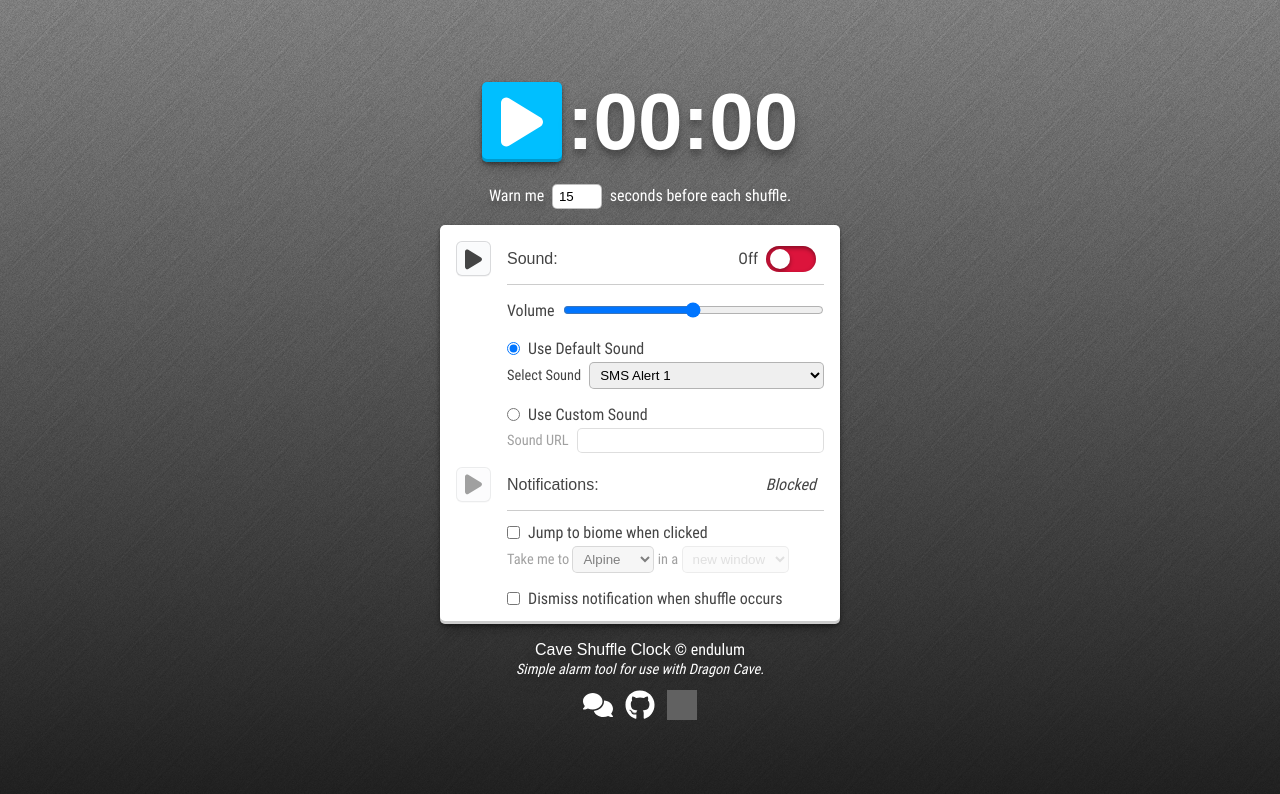
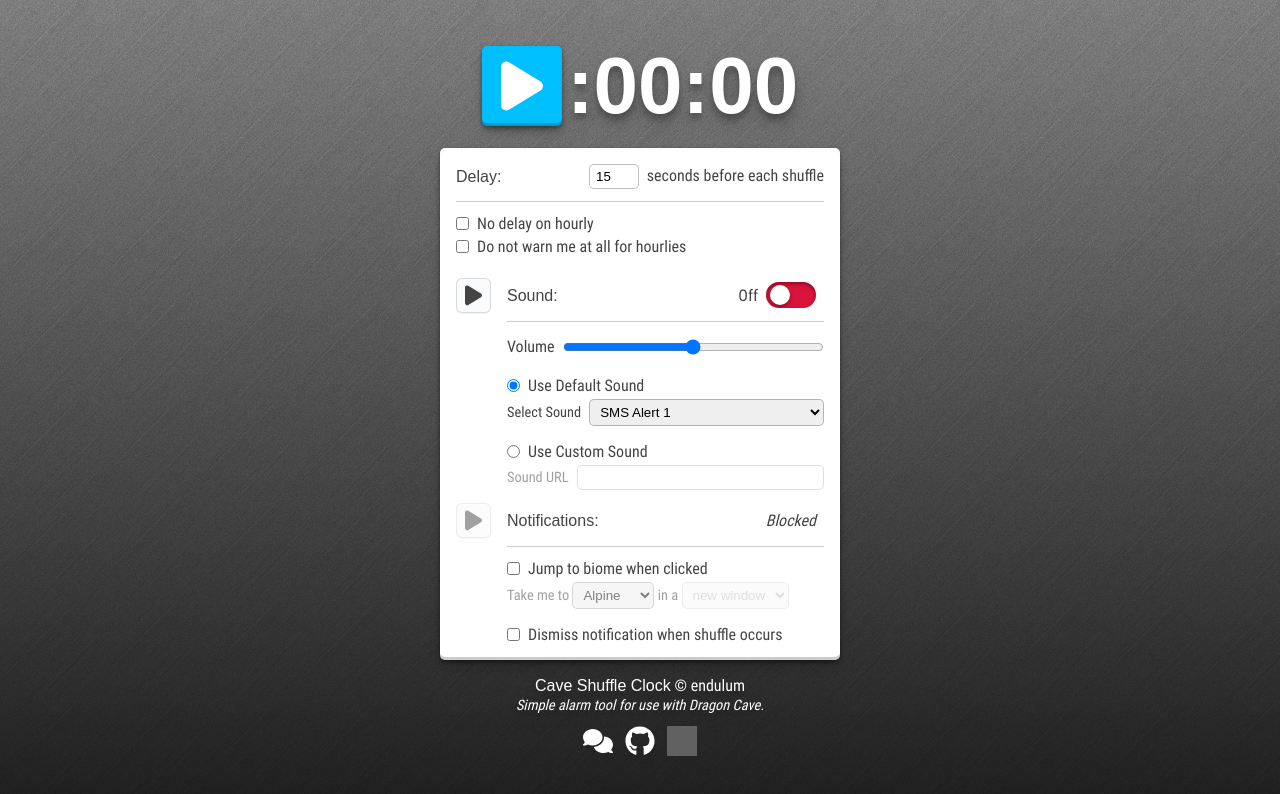
Before and after one commit to endulum/dc-shuffle-clock, a React (Vite) app: page / in a window 1280 px wide. Shown: the top 794 px of the page. Built offline with nearby package versions, Linux system fonts and the light colour scheme; grey boxes are pictures that could not be loaded; a web font is replaced by a local one.

Commit message:
move Delay settings to inside Settings, add noHourly and noDelayOnHourly to clock settings

```diff
--- a/src/App.tsx
+++ b/src/App.tsx
@@ -2,7 +2,6 @@ import useClockSettings from './hooks/useClockSettings.ts'
 import useNotifSettings from './hooks/useNotifSettings.ts'
 
 import Clock from './components/Clock.tsx'
-import DelayField from './components/DelayField.tsx'
 import Settings from './components/Settings.tsx'
 import Footer from './components/Footer.tsx'
 
@@ -27,13 +26,9 @@ export default function App (): JSX.Element {
   return (
     <>
       <Clock
-        delay={clockSettings.delay}
+        clockSettings={clockSettings}
         onAlert={handleAlert}
         notifSupport={notifSupport}
-      />
-      <DelayField
-        clockSettings={clockSettings}
-        setClockSettings={setClockSettings}
       />
       <Settings
         clockSettings={clockSettings}
--- a/src/components/Clock.tsx
+++ b/src/components/Clock.tsx
@@ -3,15 +3,15 @@ import { useDocumentTitle } from 'usehooks-ts'
 import useClockTime from '../hooks/useClockTime.ts'
 import { addToSessionLog } from '../functions/addToSessionLog.ts'
 import keepWorkerAwake from '../functions/keepWorkerAwake.ts'
-import { type TNotifTypes } from '../types.ts'
+import { type IClockSettings, type TNotifTypes } from '../types.ts'
 
 import PauseSvg from '../assets/pause.svg'
 import PlaySvg from '../assets/play.svg'
 import ShuffleSvg from '../assets/shuffle.svg'
 
-export default function Clock ({ onAlert, delay, notifSupport }: {
+export default function Clock ({ onAlert, clockSettings, notifSupport }: {
   onAlert: (isHourly: boolean) => void
-  delay: number
+  clockSettings: IClockSettings
   notifSupport: TNotifTypes
 }): JSX.Element {
   const { time, isPaused, togglePause } = useClockTime()
@@ -34,13 +34,29 @@ export default function Clock ({ onAlert, delay, notifSupport }: {
     }, 2000)
   }
 
+  function doAlert (isHourly: boolean): void {
+    onAlert(isHourly)
+    addToSessionLog('Alarm should go off', time)
+    animateShuffle()
+  }
+
   useEffect(() => {
     if (!isPaused) {
-      if ((time.minutes + 1) % 5 === 0 && time.seconds === 60 - delay) {
-        addToSessionLog('Alarm should go off', time)
-        animateShuffle()
-        onAlert(time.minutes === 59)
+      if (
+        (time.minutes + 1) % 5 === 0 &&
+        time.seconds === 60 - clockSettings.delay
+      ) {
+        if (time.minutes === 59) {
+          if (!clockSettings.noHourly) {
+            if (clockSettings.noDelayOnHourly) {
+              setTimeout(() => {
+                doAlert(true)
+              }, clockSettings.delay * 1000)
+            } else doAlert(true)
+          }
+        } else doAlert(false)
       }
+
       if (notifSupport === 'sworker' && time.seconds % 30 === 0) {
         addToSessionLog('Keeping SWorker awake', time)
         keepWorkerAwake()
--- a/src/components/DelayField.tsx
+++ /dev/null
@@ -1,34 +0,0 @@
-import { type Dispatch, type SetStateAction } from 'react'
-import { type IClockSettings } from '../types.ts'
-
-export default function DelayField (
-  { clockSettings, setClockSettings }: {
-    clockSettings: IClockSettings
-    setClockSettings: Dispatch<SetStateAction<IClockSettings>>
-  }
-): JSX.Element {
-  return (
-    <div className="delay">
-      <label className="delay-label" htmlFor="delay">
-        Warn me
-        {' '}
-        <input
-          type="number"
-          value={clockSettings.delay}
-          min="1"
-          max="60"
-          id="delay"
-          className="input-delay"
-          onChange={(event) => {
-            setClockSettings(
-              { ...clockSettings, delay: parseInt(event.target.value, 10) }
-            )
-          }}
-          title="delay in seconds"
-        />
-        {' '}
-        seconds before each shuffle.
-      </label>
-    </div>
-  )
-}
--- a/src/components/Settings.tsx
+++ b/src/components/Settings.tsx
@@ -4,6 +4,7 @@ import { type IClockSettings, type TNotifPerms, type TNotifTypes } from '../type
 import playNotification from '../functions/playNotification.ts'
 import playSound from '../functions/playSound.ts'
 
+import Delay from './settings-subcomponents/Delay.tsx'
 import ToggleLabel from './settings-subcomponents/ToggleLabel.tsx'
 import NotifToggleLabel from './settings-subcomponents/NotifToggleLabel.tsx'
 import SoundSettings from './settings-subcomponents/SoundSettings.tsx'
@@ -30,6 +31,10 @@ export default function Settings (
         setClockSettings(
           { ...clockSettings, [event.target.id]: parseInt(event.target.value, 10) }
         ); break
+      case 'number':
+        setClockSettings(
+          { ...clockSettings, [event.target.id]: parseInt(event.target.value, 10) }
+        ); break
       default: setClockSettings(
         { ...clockSettings, [event.target.id]: event.target.value }
       )
@@ -44,6 +49,11 @@ export default function Settings (
 
   return (
     <main aria-label="clock settings">
+      <Delay
+        clockSettings={clockSettings}
+        handleInputChange={handleInputChange}
+      />
+
       <div className="setting">
         <button
           type="button"
--- /dev/null
+++ b/src/components/settings-subcomponents/Delay.tsx
@@ -0,0 +1,48 @@
+import { type ChangeEvent } from 'react'
+import { type IClockSettings } from '../../types.ts'
+
+export default function Delay (
+  { clockSettings, handleInputChange }: {
+    clockSettings: IClockSettings
+    handleInputChange: (event: ChangeEvent<HTMLInputElement>) => void
+  }
+): JSX.Element {
+  return (
+    <div>
+      <label className="delay-label" htmlFor="delay">
+        <b>Delay:</b>
+        <span>
+          <input
+            type="number"
+            value={clockSettings.delay}
+            min="1"
+            max="60"
+            id="delay"
+            className="input-delay"
+            onChange={handleInputChange}
+            title="delay in seconds"
+          />
+          {' '}
+          seconds before each shuffle
+        </span>
+      </label>
+      <div className="delay-body">
+        <label
+          htmlFor="noDelayOnHourly"
+          className={`row${clockSettings.noHourly ? ' disabled' : ''}`}
+        >
+          <input type="checkbox" id="noDelayOnHourly" onChange={handleInputChange} />
+          <span>No delay on hourly</span>
+        </label>
+        <label htmlFor="noHourly" className="row">
+          <input
+            type="checkbox"
+            id="noHourly"
+            onChange={handleInputChange}
+          />
+          <span>Do not warn me at all for hourlies</span>
+        </label>
+      </div>
+    </div>
+  )
+}
--- a/src/functions/playNotification.ts
+++ b/src/functions/playNotification.ts
@@ -8,7 +8,8 @@ export default function playNotification (
 ): void {
   let notifText = ''
   if (isHourly) {
-    notifText = `The hourly cave restock will occur in about ${settings.delay} seconds.`
+    if (settings.noDelayOnHourly) notifText = 'The hourly cave restock will occur now.'
+    else notifText = `The hourly cave restock will occur in about ${settings.delay} seconds.`
   } else notifText = `The next cave shuffle will occur in ${settings.delay} seconds.`
 
   try {
--- a/src/helpers/defaultSettings.ts
+++ b/src/helpers/defaultSettings.ts
@@ -2,6 +2,8 @@ import { type IClockSettings } from '../types.ts'
 
 const defaultSettings: IClockSettings = {
   delay: 15,
+  noDelayOnHourly: false,
+  noHourly: false,
   soundEnabled: false,
   soundCustomChoice: false,
   soundDefaultSelect: 'SMS Alert 1',
--- a/src/style.css
+++ b/src/style.css
@@ -230,16 +230,27 @@ main {
 
 /* delay component */
 
-
-.delay {
-  color: white;
-  text-shadow: var(--text-shadow-1);
-}
-
 .input-delay {
   margin-left: 0.25rem;
   margin-right: 0.25rem;
   width: 50px;
+}
+
+.delay-label {
+  display: flex;
+  flex-direction: row;
+  justify-content: space-between;
+  align-items: center;
+  padding-bottom: 0.75rem;
+}
+
+.delay-body {
+  display: flex;
+  flex-direction: column;
+  gap: 0.25rem;
+  padding-top: 0.75rem;
+  margin-bottom: 0.5rem;
+  border-top: 1px solid rgba(0, 0, 0, 0.2);
 }
 
 /* settings grid component */
--- a/src/types.ts
+++ b/src/types.ts
@@ -1,5 +1,7 @@
 export interface IClockSettings {
   delay: number
+  noDelayOnHourly: boolean
+  noHourly: boolean
   soundEnabled: boolean
   soundCustomChoice: boolean
   soundDefaultSelect: string
```
Also changed, not shown: 1 other file (tests, documents, lock files or other folders).
